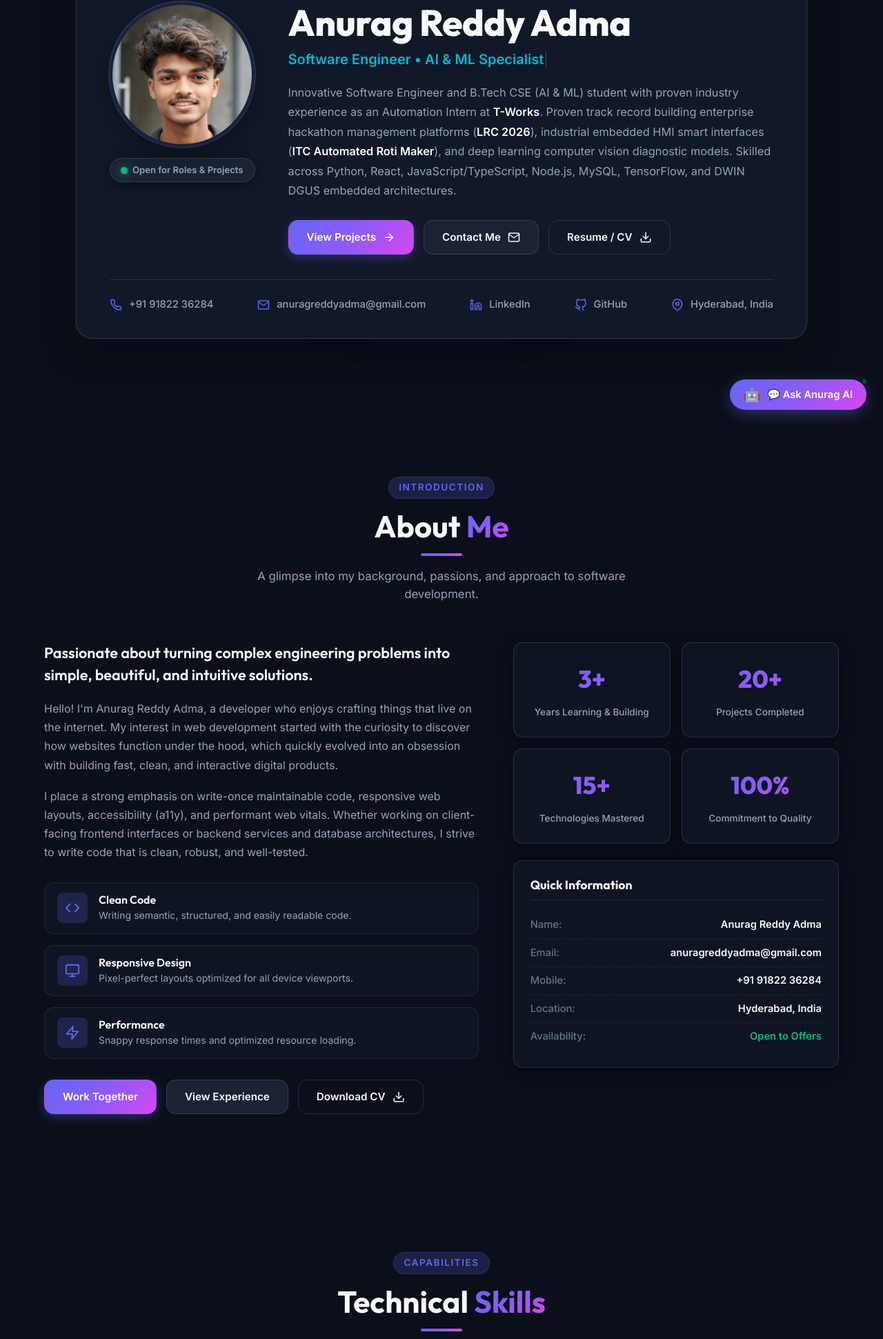
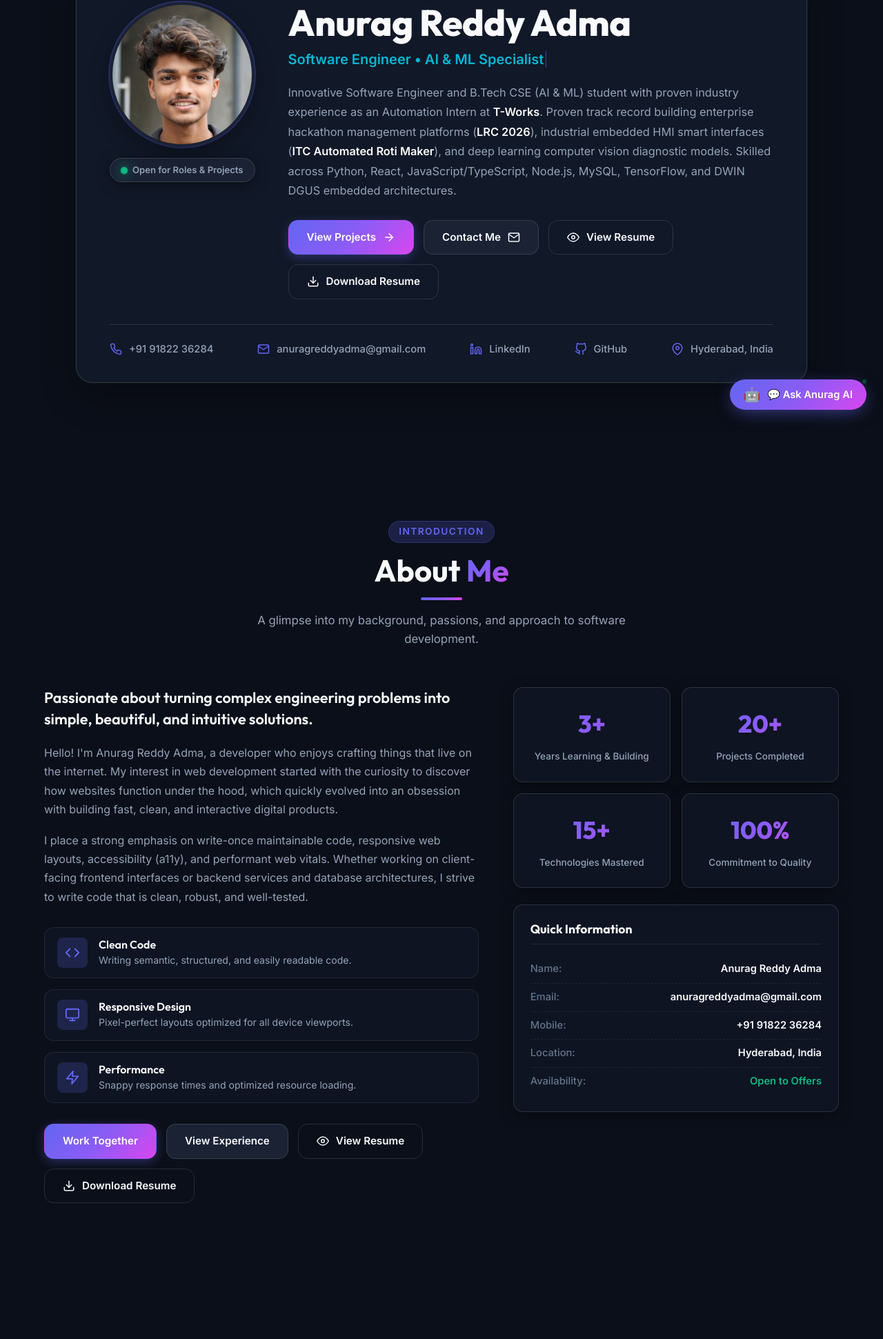
Before and after one commit to admaanurag-dotcom/anurag-portfolio, a plain HTML site: page index.html in a window 1280 px wide. Shown: the part 182-2123 px from the top of the page at 69% size. Drawn offline with Linux system fonts and the light colour scheme.

Commit message:
Add paired View Resume and Download Resume action buttons

```diff
--- a/03_script.js
+++ b/03_script.js
@@ -577,7 +577,7 @@ document.addEventListener('DOMContentLoaded', () => {
                 • <strong>Location:</strong> Hyderabad, India<br>
                 • <strong>LinkedIn:</strong> <a href="https://www.linkedin.com/in/anurag-reddy-adma-48933b282" target="_blank">linkedin.com/in/anurag-reddy-adma</a><br>
                 • <strong>GitHub:</strong> <a href="https://github.com/admaanurag-dotcom" target="_blank">github.com/admaanurag-dotcom</a><br>
-                • <strong>Resume:</strong> <a href="06_Anurag_Reddy_Adma_Resume.pdf" download="06_Anurag_Reddy_Adma_Resume.pdf" target="_blank">Download Resume PDF</a></p>
+                • <strong>Resume / CV:</strong> <a href="06_Anurag_Reddy_Adma_Resume.pdf" target="_blank">👁 View Resume</a> &bull; <a href="06_Anurag_Reddy_Adma_Resume.pdf" download="06_Anurag_Reddy_Adma_Resume.pdf">↓ Download PDF</a></p>
                 <p>🔗 <a href="#contact" onclick="document.getElementById('ai-chat-widget').classList.add('closed')">Send a message directly</a></p>`;
       }
 
--- a/index.html
+++ b/index.html
@@ -149,15 +149,24 @@
                     <polyline points="22,6 12,13 2,6"></polyline>
                   </svg>
                 </a>
-                <a href="06_Anurag_Reddy_Adma_Resume.pdf" class="btn btn-outline" download="06_Anurag_Reddy_Adma_Resume.pdf"
-                  target="_blank" rel="noopener noreferrer" title="Download Resume">
-                  <span>Resume / CV</span>
+                <a href="06_Anurag_Reddy_Adma_Resume.pdf" target="_blank" rel="noopener noreferrer" class="btn btn-outline"
+                  title="View Resume in new browser tab">
+                  <svg xmlns="http://www.w3.org/2000/svg" width="18" height="18" viewBox="0 0 24 24" fill="none"
+                    stroke="currentColor" stroke-width="2" stroke-linecap="round" stroke-linejoin="round">
+                    <path d="M1 12s4-8 11-8 11 8 11 8-4 8-11 8-11-8-11-8z"></path>
+                    <circle cx="12" cy="12" r="3"></circle>
+                  </svg>
+                  <span>View Resume</span>
+                </a>
+                <a href="06_Anurag_Reddy_Adma_Resume.pdf" download="06_Anurag_Reddy_Adma_Resume.pdf" class="btn btn-outline"
+                  title="Download Resume PDF">
                   <svg xmlns="http://www.w3.org/2000/svg" width="18" height="18" viewBox="0 0 24 24" fill="none"
                     stroke="currentColor" stroke-width="2" stroke-linecap="round" stroke-linejoin="round">
                     <path d="M21 15v4a2 2 0 0 1-2 2H5a2 2 0 0 1-2-2v-4"></path>
                     <polyline points="7 10 12 15 17 10"></polyline>
                     <line x1="12" y1="15" x2="12" y2="3"></line>
                   </svg>
+                  <span>Download Resume</span>
                 </a>
               </div>
             </div>
@@ -292,15 +301,24 @@
             <div class="about-cta">
               <a href="#contact" class="btn btn-primary">Work Together</a>
               <a href="#experience" class="btn btn-secondary">View Experience</a>
-              <a href="06_Anurag_Reddy_Adma_Resume.pdf" class="btn btn-outline" download="06_Anurag_Reddy_Adma_Resume.pdf"
-                target="_blank" rel="noopener noreferrer">
-                <span>Download CV</span>
+              <a href="06_Anurag_Reddy_Adma_Resume.pdf" target="_blank" rel="noopener noreferrer" class="btn btn-outline"
+                title="View Resume in new browser tab">
+                <svg xmlns="http://www.w3.org/2000/svg" width="18" height="18" viewBox="0 0 24 24" fill="none"
+                  stroke="currentColor" stroke-width="2" stroke-linecap="round" stroke-linejoin="round">
+                  <path d="M1 12s4-8 11-8 11 8 11 8-4 8-11 8-11-8-11-8z"></path>
+                  <circle cx="12" cy="12" r="3"></circle>
+                </svg>
+                <span>View Resume</span>
+              </a>
+              <a href="06_Anurag_Reddy_Adma_Resume.pdf" download="06_Anurag_Reddy_Adma_Resume.pdf" class="btn btn-outline"
+                title="Download Resume PDF">
                 <svg xmlns="http://www.w3.org/2000/svg" width="18" height="18" viewBox="0 0 24 24" fill="none"
                   stroke="currentColor" stroke-width="2" stroke-linecap="round" stroke-linejoin="round">
                   <path d="M21 15v4a2 2 0 0 1-2 2H5a2 2 0 0 1-2-2v-4"></path>
                   <polyline points="7 10 12 15 17 10"></polyline>
                   <line x1="12" y1="15" x2="12" y2="3"></line>
                 </svg>
+                <span>Download Resume</span>
               </a>
             </div>
           </div>
```
